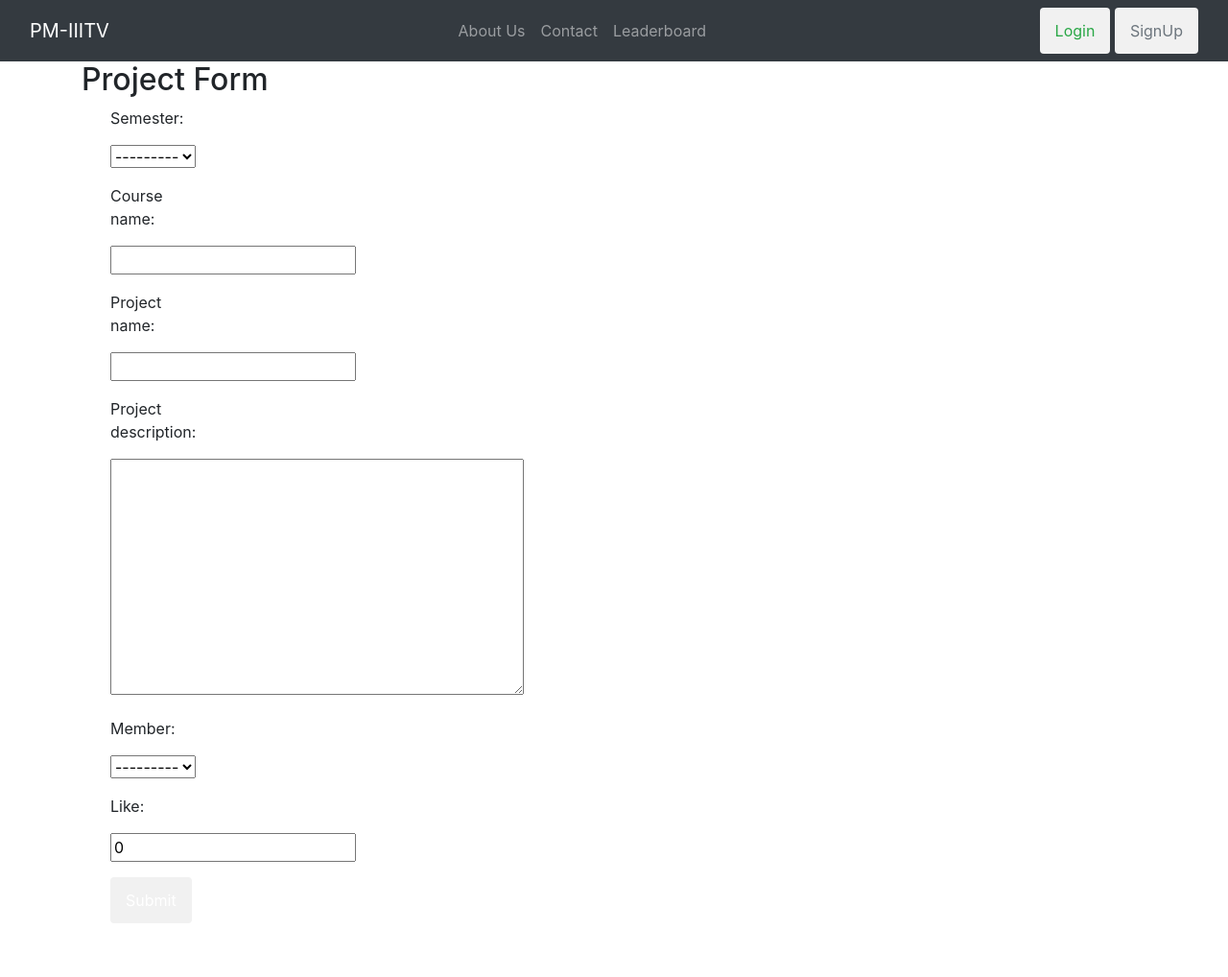
After one commit to verma1997/IIITV_Project-_Museum, a Django app: page /project-form/ in a window 1280 px wide. The commit adds this page. Shown: the whole page at 96% size. Run offline with Django 3.2, Linux system fonts and the light colour scheme; some libraries are stand-ins or nearby versions.

Commit message:
added css funct display etc

```diff
--- a/Project/App/forms.py
+++ b/Project/App/forms.py
@@ -1,5 +1,13 @@
 from django import forms
 from django.contrib.auth.models import User
+from App.models import Project
+
+class ProjectForm(forms.ModelForm):
+    """Provides form for Project model"""
+
+    class Meta:
+        model = Project
+        fields = '__all__'
 
 
 class LoginForm(forms.Form):
--- a/Project/App/urls.py
+++ b/Project/App/urls.py
@@ -7,5 +7,6 @@ urlpatterns = [
     url(r'^$', views.index, name='index'),
     url(r'^register/$', views.RegisterFormView.as_view(), name='register'),
     url(r'^login/$', views.LoginFormView.as_view(), name='login'),
-    url(r'^logout/$', views.signout, name='logout')
+    url(r'^logout/$', views.signout, name='logout'),
+    url(r'^project-form/$', views.ProjectFormView.as_view(), name='project-form')
 ]
--- a/Project/App/views.py
+++ b/Project/App/views.py
@@ -4,6 +4,11 @@ from django.shortcuts import render, redirect
 from django.http import HttpResponse, Http404
 from django.views import View
 from App.forms import LoginForm, RegisterForm
+
+from App.forms import LoginForm, RegisterForm
+
+from App.forms import LoginForm, RegisterForm, ProjectForm
+
 from App.models import Project
 
 
@@ -11,6 +16,40 @@ def index(request):
     project=Project()
     p=Project.objects.all()
     return render(request, 'index.html',{'project':p})
+
+class ProjectFormView(View):
+    form_class = ProjectForm
+    template_name = 'form_project.html'
+
+    # sends query and form on request
+    def get(self, request):
+        form = self.form_class(None)
+        print(form)
+        return render(request, self.template_name,
+                      {'form': form})
+
+    # authenticates user request
+    def post(self, request):
+        pass
+        # form = self.form_class(request.POST)
+
+        # if form.is_valid():
+
+        #     username = form.cleaned_data['username']
+        #     password = form.cleaned_data['password']
+
+        #     user = authenticate(username=username, password=password)
+        #     print(user)
+        #     if user is not None:
+        #         login(request, user)
+        #         messages.success(request, "Logged in Successfully")
+        #         return redirect('/')
+        #     else:
+        #         messages.error(request, "Incorrect Credentials")
+        #         return redirect('App:login')
+        # else:
+        #     messages.error(request, "Incorrect credentials")
+        #     return render(request, self.template_name, {'form': form})
 
 
 class LoginFormView(View):
@@ -40,7 +79,6 @@ class LoginFormView(View):
             if user is not None:
                 login(request, user)
                 messages.success(request, "Logged in Successfully")
-                print(request.user)
                 return redirect('/')
             else:
                 messages.error(request, "Incorrect Credentials")
--- a/Project/static/css/main.css
+++ b/Project/static/css/main.css
@@ -1,3 +1,38 @@
 .footer{
   background-color: black;
 }
+
+{
+    box-sizing: border-box;
+}
+
+/* Create two equal columns that floats next to each other */
+.column {
+    float: left;
+    width: 50%;
+    padding: 10px;
+}
+
+/* Clear floats after the columns */
+.row:after {
+    content: "";
+    display: table;
+    clear: both;
+}
+/* Style the buttons */
+.btn {
+    border: none;
+    outline: none;
+    padding: 12px 16px;
+    background-color: #f1f1f1;
+    cursor: pointer;
+}
+
+.btn:hover {
+    background-color: #ddd;
+}
+
+.btn.active {
+    background-color: #666;
+    color: white;
+}
--- /dev/null
+++ b/Project/static/js/main.js
@@ -0,0 +1,31 @@
+
+// Get the elements with class="column"
+var elements = document.getElementsByClassName("column");
+
+// Declare a loop variable
+var i;
+
+// List View
+function listView() {
+  for (i = 0; i < elements.length; i++) {
+    elements[i].style.width = "100%";
+  }
+}
+
+// Grid View
+function gridView() {
+  for (i = 0; i < elements.length; i++) {
+    elements[i].style.width = "100%";
+  }
+}
+
+/* Optional: Add active class to the current button (highlight it) */
+var container = document.getElementById("btnContainer");
+var btns = container.getElementsByClassName("btn");
+for (var i = 0; i < btns.length; i++) {
+  btns[i].addEventListener("click", function(){
+    var current = document.getElementsByClassName("active");
+    current[0].className = current[0].className.replace(" active", "");
+    this.className += " active";
+  });
+}
--- a/Project/template/base.html
+++ b/Project/template/base.html
@@ -1,5 +1,7 @@
 <!DOCTYPE html>
+
 {% load staticfiles %}
+
 <html>
   <head>
     <title>Project Museum | IIIT Vadodara</title>
@@ -16,7 +18,12 @@
 
     <!-- Latest compiled JavaScript -->
     <script src="https://maxcdn.bootstrapcdn.com/bootstrap/4.1.3/js/bootstrap.min.js"></script>
-    <link rel="stylesheet" type="text/css" href="{% static 'main.css' %}">
+
+    <link rel="stylesheet" href="https://cdnjs.cloudflare.com/ajax/libs/font-awesome/4.7.0/css/font-awesome.min.css">
+
+    <link rel="stylesheet" type="text/css" href="{% static 'css/main.css' %}">
+
+    <script src="{% static 'js/main.js' %}"></script>
 
   <body>
       <nav class="navbar navbar-expand-sm bg-dark navbar-dark">
--- /dev/null
+++ b/Project/template/form_project.html
@@ -0,0 +1,38 @@
+{% extends 'base.html' %}
+{% block title %}Login{% endblock %}
+{% block content %}
+    <div class="container">
+        <div class="row">
+            <h2 style="text-align: center;">Project Form</h2>
+            <hr>
+            <br>
+            <div class="col-md-2"></div>
+            <div class="col-md-8  col-sm-12">
+                <!-- Displaying Form -->
+                <div>
+                    {% for field in form %}
+                        <form class="form-horizontal" action="" method="post"
+                              enctype="multipart/form-data">
+                        {% csrf_token %}
+                        <div class="form-group">
+                            <div class="col-sm-offset-2 col-sm-10">
+                                <div class="text-danger small">{{ field.errors }}</div>
+                            </div>
+                            <label class="control-label col-sm-2">{{ field.label_tag }}</label>
+                            <div class="col-sm-10">{{ field }}</div>
+                        </div>
+                    {% endfor %}
+                    <div class="form-group">
+                        <div class="col-sm-offset-2 col-sm-10">
+                            <button type="submit" class="btn btn-success">Submit
+                            </button>
+                        </div>
+                    </div>
+                </div>
+                <!-- Displaying Form -->
+                </form>
+            </div>
+            <div class="col-md-2"></div>
+        </div>
+    </div>
+{% endblock %}
```
Also changed, not shown: Project/template/index.html (+48 -10 lines), Project/template/project.remove.html (added, +8 -0 lines), Project/template/project_list.html (deleted, +0 -14 lines).
